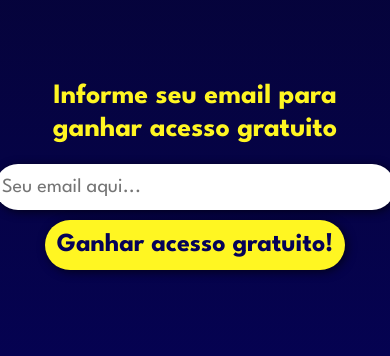
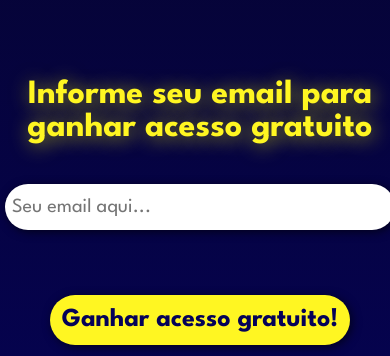
Before and after one commit to justCaioDev/landing-page-curso-marketing-digital, a plain HTML site: page index.html in a window 390 px wide. Shown: the part 488-844 px from the top of the page. Drawn offline with Linux system fonts and the light colour scheme.

Commit message:
landing page

```diff
--- a/styles/style.scss
+++ b/styles/style.scss
@@ -111,18 +111,24 @@ form {
     }
 
     .hero-email {
-        width: 380px;
+        width: 400px;
         text-align: center;
         padding-top: 50px;
         margin-top: 50px;
     }
 
     .email-title {
-        font-size: 28px;
+        font-size: 34px;
+        text-shadow: 2px 2px 20px rgba(255, 255, 0, 0.613);
     }
 
    #iemail {
-        width: 400px;
+        width: 390px;
+        margin: 20px auto;
+   }
+
+   #isubmit {
+        margin-top: 35px;
    }
 }
 
```
Also changed, not shown: styles/style.css, 1 other file.
